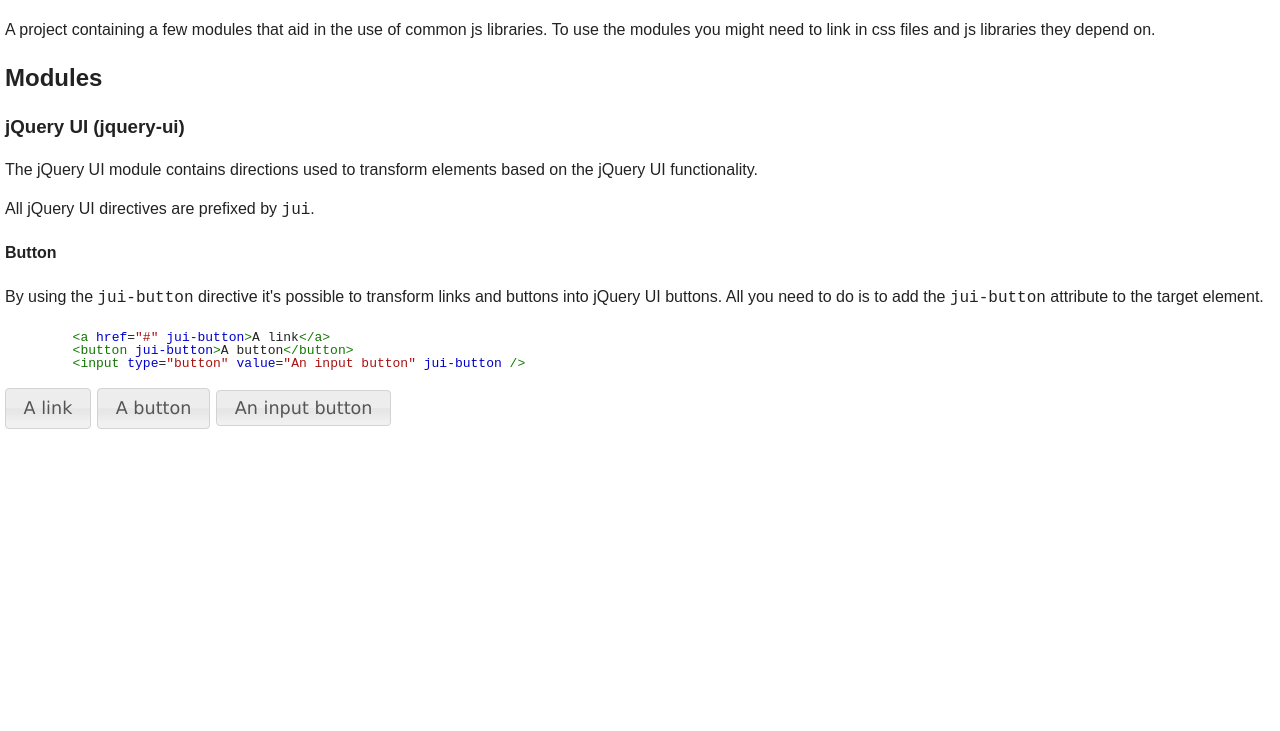
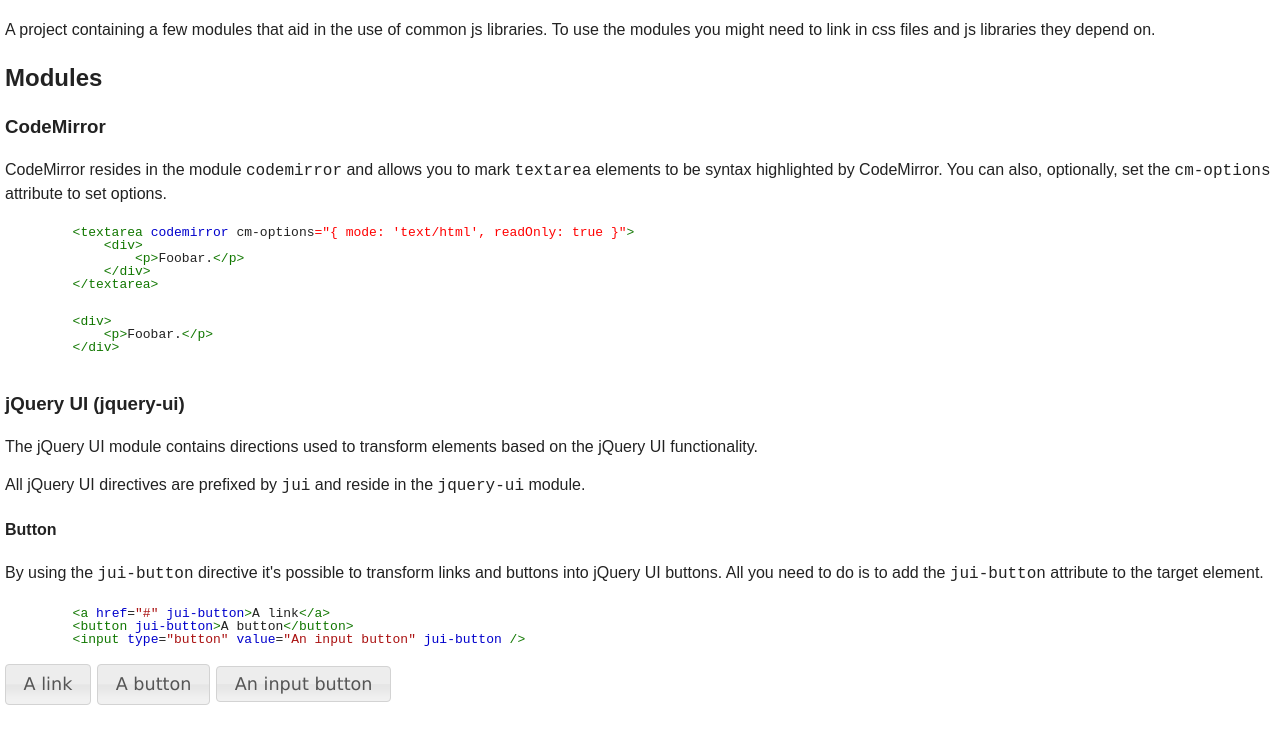
Before and after one commit to mlandalv/angular-modules, a plain HTML site: page docs/index.html in a window 1280 px wide. Shown: the part 69-800 px from the top of the page. Drawn offline with Linux system fonts and the light colour scheme.

Commit message:
Moved codemirror code from link to compile; fixes error when the attribute is applied to multiple textareas.

```diff
--- a/docs/index.html
+++ b/docs/index.html
@@ -29,9 +29,30 @@
     <p>A project containing a few modules that aid in the use of common js libraries. To use the modules you might need to link in css files and js libraries they depend on.</p>
 
     <h2>Modules</h2>
+    <h3>CodeMirror</h3>
+    <p>
+        CodeMirror resides in the module <code>codemirror</code> and allows you to mark <code>textarea</code> elements
+        to be syntax highlighted by CodeMirror. You can also, optionally, set the <code>cm-options</code> attribute to set options.
+    </p>
+
+    <textarea codemirror cm-options="{ mode: 'text/html', readOnly: true }">
+        <textarea codemirror cm-options="{ mode: 'text/html', readOnly: true }">
+            <div>
+                <p>Foobar.</p>
+            </div>
+        &lt;/textarea>
+    </textarea>
+
+    <textarea codemirror cm-options="{ mode: 'text/html', readOnly: true }">
+        <div>
+            <p>Foobar.</p>
+        </div>
+    </textarea>
+
+
     <h3>jQuery UI (jquery-ui)</h3>
     <p>The jQuery UI module contains directions used to transform elements based on the jQuery UI functionality.</p>
-    <p>All jQuery UI directives are prefixed by <code>jui</code>.</p>
+    <p>All jQuery UI directives are prefixed by <code>jui</code> and reside in the <code>jquery-ui</code> module.</p>
 
     <h4>Button</h4>
     <p>
--- a/src/codemirror.js
+++ b/src/codemirror.js
@@ -1,17 +1,17 @@
 'use strict';
 
-angular.module('codemirror', []).directive('codemirror', function () {
+angular.module('codemirror', []).directive('codemirror', ['$parse', function ($parse) {
     return {
         restrict: 'A',
-        link: function (scope, element, attrs) {
+        compile: function (element, attrs, transclude) {
             // todo: sync value to model
 
             if (!element.is('textarea')) {
                 throw new Error('Codemirror can only be applied on textarea elements.');
             }
 
-            var options = scope.$eval(attrs.cmOptions) || {},
+            var options = $parse(attrs.cmOptions)(this) || {},
                 codemirror = CodeMirror.fromTextArea(element[0], options);
         }
     };
-});
+}]);
```
